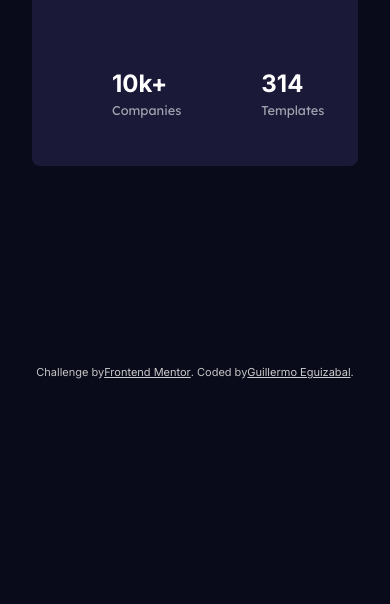
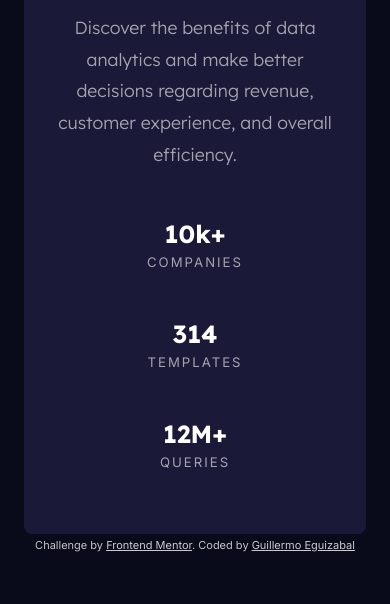
Before and after one commit to cgeguizabal/Stats-preview-card-component, a plain HTML site: page index.html in a window 390 px wide. Shown: the part 479-1083 px from the top of the page. Before the commit the page ends 874 px from the top, so only its background shows below. Drawn offline with Linux system fonts and the light colour scheme.

Commit message:
Update fully responsive

```diff
--- a/assets/css/style.css
+++ b/assets/css/style.css
@@ -23,94 +23,84 @@ body {
   color: var(--white);
 }
 
-.wrapper {
-  /* display: flex;
-  justify-content: center;
-  align-items: center;
-  height: 100vh;
-  width: 100vw;
-  flex-wrap: wrap; */
-  height: 100vh;
+.container {
+  /*wrapper*/
   display: flex;
   justify-content: center;
   align-items: center;
+  min-height: 100vh;
+  flex-wrap: wrap;
+  margin: 0;
+  width: 100%;
+  max-width: 100vw;
 }
 
-.main-container {
+.box {
+  /* container */
   display: flex;
-  background-color: var(--dark-blue);
-  border-radius: 0.5rem;
-  margin: 0 2rem;
+  justify-content: center;
 
-  overflow: hidden;
-  flex-basis: 68.125rem;
-  flex-shrink: 2;
-  width: 80%;
-}
-.mobile {
-  display: none;
+  margin: 3rem;
+
+  max-width: 100vw;
 }
 
 .left {
-  /* display: grid;
-  grid-template-columns: minmax(200px, 375px);
-  /* grid-auto-rows: 7rem; */
+  flex-basis: 43.75rem;
+  background-color: var(--dark-blue);
+  padding-left: 5rem;
+  padding-bottom: 4rem;
+  padding-top: 4rem;
+  padding-right: 5rem;
+  border-top-left-radius: 0.5rem;
+  border-bottom-left-radius: 0.5rem;
+  width: 100%;
+  max-width: 100%;
+}
+.left h2 {
+  font-family: inherit;
+  font-size: 3em;
+  color: var(--white);
+  text-justify: justify;
+  word-spacing: 0.2rem;
+  font-weight: 700;
+}
 
-  display: flex;
-  flex-direction: column;
-
-  /* max-width: 550px; */
-  max-height: 80%;
-
-  padding-top: 3rem;
-  padding-left: 5rem;
-  padding-right: 5rem;
-  padding-bottom: 3rem;
-  justify-content: space-evenly;
-  flex: 1 0 0;
+.left > p {
+  margin-top: 2rem;
+  font-family: "Lexend Deca", sans-serif;
+  font-size: 1.1rem;
+  font-weight: 300;
+  color: var(--Slightly-transparent-white2);
+  padding-right: 8rem;
 }
 
 .word {
   color: var(--soft-viole);
 }
 
-.left > h2 {
-  font-family: inherit;
-  font-size: 2.5em;
-  margin-bottom: 0;
-  color: var(--white);
+.numbers {
+  margin-top: 5rem;
+  display: flex;
+  flex-wrap: wrap;
+  gap: 5.1rem;
 }
 
-.left > p {
-  color: var(--Slightly-transparent-white);
-  line-height: 2;
-  font-size: 0.88rem;
-  text-align: left;
-  padding-top: 0.6rem;
+.numbers h4 {
   font-family: "Lexend Deca", sans-serif;
-}
-
-.numbers {
-  display: flex;
-  gap: 5rem;
-  padding-top: 4.5rem;
-}
-
-.numbers h2 {
-  font-size: 1.5rem;
+  font-size: 1.5em;
 }
 
 .numbers p {
-  font-size: 0.8rem;
+  margin-top: 0.3rem;
   color: var(--Slightly-transparent-white2);
-  padding-top: 0.3rem;
-  font-family: "Lexend Deca", sans-serif;
+  font-size: 0.8em;
+  letter-spacing: 2px;
 }
 
-.right img {
+.desktop {
   width: 100%;
   height: 100%;
-  flex: 0;
   border-top-right-radius: 0.5rem;
   border-bottom-right-radius: 0.5rem;
 }
@@ -120,7 +110,7 @@ body {
   position: absolute;
   top: 0;
   left: 0;
-  background-color: hsla(277, 65%, 45%, 0.4);
+  background-color: hsla(277, 85%, 45%, 0.4);
   width: 100%;
   height: 100%;
 }
@@ -129,72 +119,65 @@ body {
   position: relative;
 }
 
-.attribution {
-  display: flex;
-  justify-content: center;
-  align-items: flex-end;
-
-  padding-bottom: 1rem;
+.mobile {
+  display: none;
 }
 
-@media (max-width: 380px) {
-  .right {
-    display: none;
+.attribution {
+  transform: translateY(-52px);
+}
+@media (max-width: 750px) {
+  .container {
+    padding: 1.5rem;
+    flex-direction: column-reverse;
   }
 
-  .wrapper {
-    padding: 5rem 2rem;
-  }
-
-  .main-container {
-    flex-direction: column;
+  .box {
+    flex-wrap: wrap;
+    flex-direction: column-reverse;
+    margin: 0;
     align-items: center;
-    margin: auto;
-    padding: 0;
+    width: 100%;
   }
 
   .left {
-    width: auto;
-    width: 130%;
+    border-bottom-right-radius: 0.5rem;
+    border-bottom-left-radius: 0.5rem;
+    margin-bottom: 2rem;
+    padding-left: 2rem;
+    padding-right: 2rem;
+  }
+
+  .left h2 {
+    font-size: 2.2em;
     text-align: center;
-    text-justify: justify;
-  }
-  .left > h2 {
-    font-size: 2.1rem;
   }
 
   .left > p {
-    font-size: 1rem;
+    font-size: 1.1rem;
     text-align: center;
-    margin-top: 1rem;
+    padding: 0;
+    line-height: 1.8;
   }
 
   .numbers {
+    font-size: 110%;
+    margin-top: 3rem;
     flex-direction: column;
+    align-items: center;
+    gap: 3rem;
+    text-align: center;
+  }
 
-    gap: 0.2;
+  .desktop {
+    display: none;
   }
 
   .mobile {
     display: flex;
+    height: 100%;
     width: 100%;
-    height: 19rem;
-
     border-top-right-radius: 0.5rem;
-    border-bottom-right-radius: 0.5rem;
-  }
-
-  .mobile::before {
-    content: "";
-    position: absolute;
-    top: 0;
-    left: 0;
-    background-color: hsla(277, 65%, 45%, 0.4);
-    width: 100%;
-    height: 100%;
-  }
-
-  .mobile {
-    position: relative;
+    border-top-left-radius: 0.5rem;
   }
 }
--- a/index.html
+++ b/index.html
@@ -23,11 +23,8 @@
     </style>
   </head>
   <body>
-    <div class="wrapper">
-      <figure class="main-container">
-        <div class="mobile">
-          <img src="assets/img/image-header-mobile.jpg" alt="" />
-        </div>
+    <figure class="container">
+      <div class="box">
         <div class="left">
           <h2>
             Get <span class="word">insights</span> that help your business grow.
@@ -37,25 +34,31 @@
             regarding revenue, customer experience, and overall efficiency.
           </p>
           <div class="numbers">
-            <div class="companies">
-              <h2>10k+</h2>
-              <p>Companies</p>
+            <div class="num1">
+              <h4>10k+</h4>
+              <p>COMPANIES</p>
             </div>
-            <div class="templates">
-              <h2>314</h2>
-              <p>Templates</p>
+            <div class="num2">
+              <h4>314</h4>
+              <p>TEMPLATES</p>
             </div>
-            <div class="queries">
-              <h2>12M+</h2>
-              <p>Queries</p>
+            <div class="num2">
+              <h4>12M+</h4>
+              <p>QUERIES</p>
             </div>
           </div>
         </div>
+
         <div class="right">
-          <img src="assets/img/image-header-desktop.jpg" alt="cover" />
+          <img
+            src="assets/img/image-header-desktop.jpg"
+            class="desktop"
+            alt=""
+          />
+          <img src="assets/img/image-header-mobile.jpg" class="mobile" alt="" />
         </div>
-      </figure>
-    </div>
+      </div>
+    </figure>
     <div class="attribution">
       Challenge by
       <a href="https://www.frontendmentor.io?ref=challenge" target="_blank"
@@ -63,7 +66,7 @@
       >. Coded by
       <a href="https://www.frontendmentor.io/profile/cgeguizabal"
         >Guillermo Eguizabal</a
-      >.
+      >
     </div>
   </body>
 </html>
```
